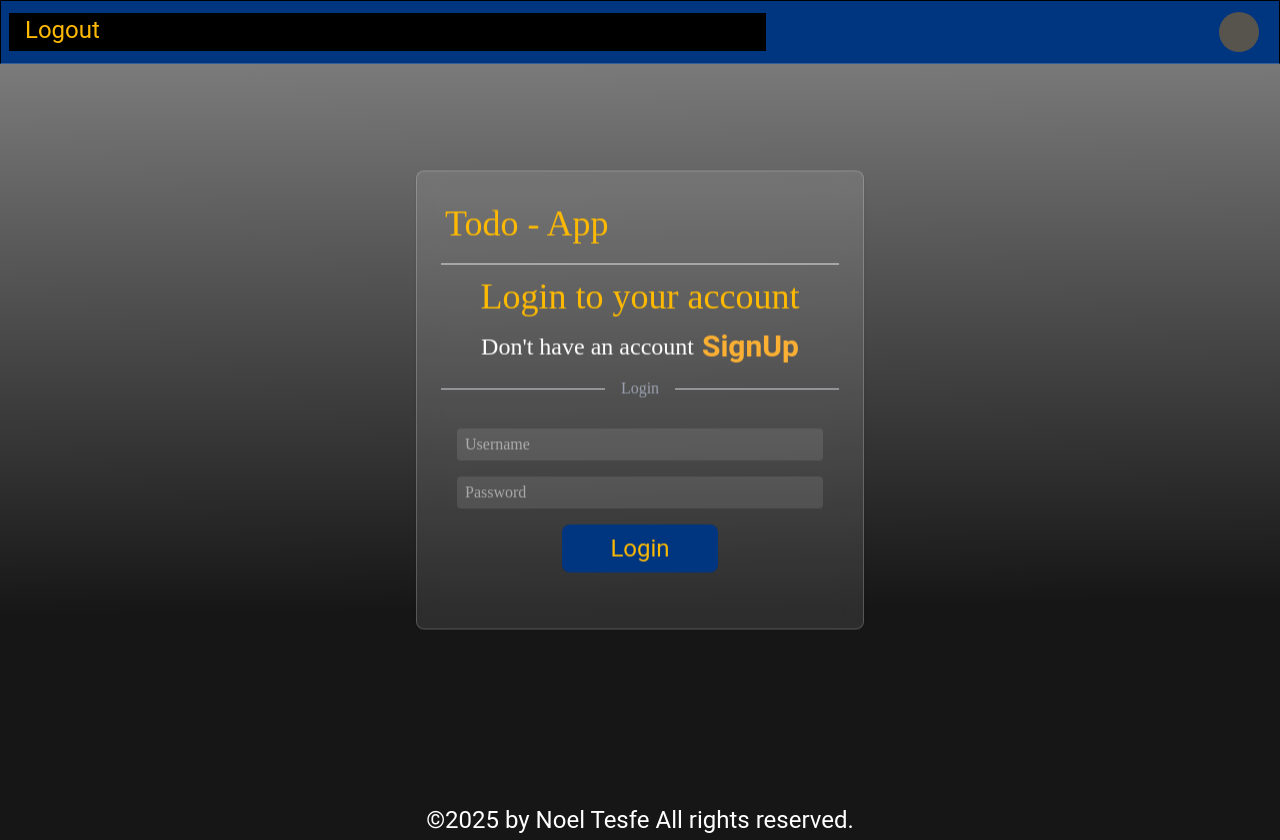
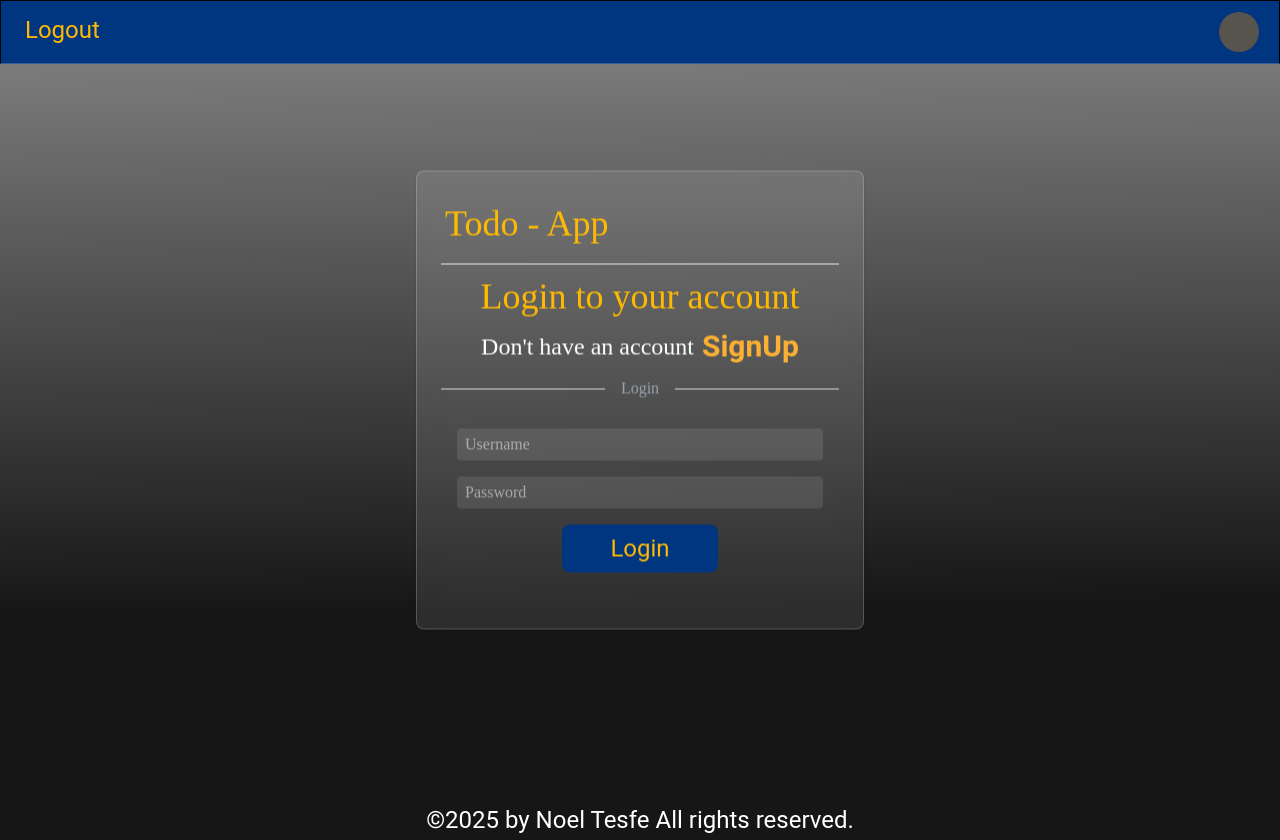
Before and after one commit to Noel-byte/todoapp-frontend, a React (Vite) app: page /login in a window 1280 px wide. Built offline with nearby package versions, Linux system fonts and the light colour scheme; no server answers; sample sign-in values are in the browser's storage.

Commit message:
modified frontend

```diff
--- a/src/components/FilterTasks.jsx
+++ b/src/components/FilterTasks.jsx
@@ -78,7 +78,7 @@ export const FilterTasks = () => {
   };
 
   return (
-    <div className="relative w-3/5 bg-black">
+    <div className="relative w-3/5 ">
       {/* Buttons for lg and up */}
       <div className="hidden lg:flex justify-between items-center gap-4  text-2xl text-heading">
         <div>
@@ -92,7 +92,7 @@ export const FilterTasks = () => {
           ) : undefined}
         </div>
         {todos.length > 0 && (
-          <div className="flex  justify-between">
+          <div className="flex  justify-between gap-2">
             <>
               <span
                 onClick={allTasks}
```
